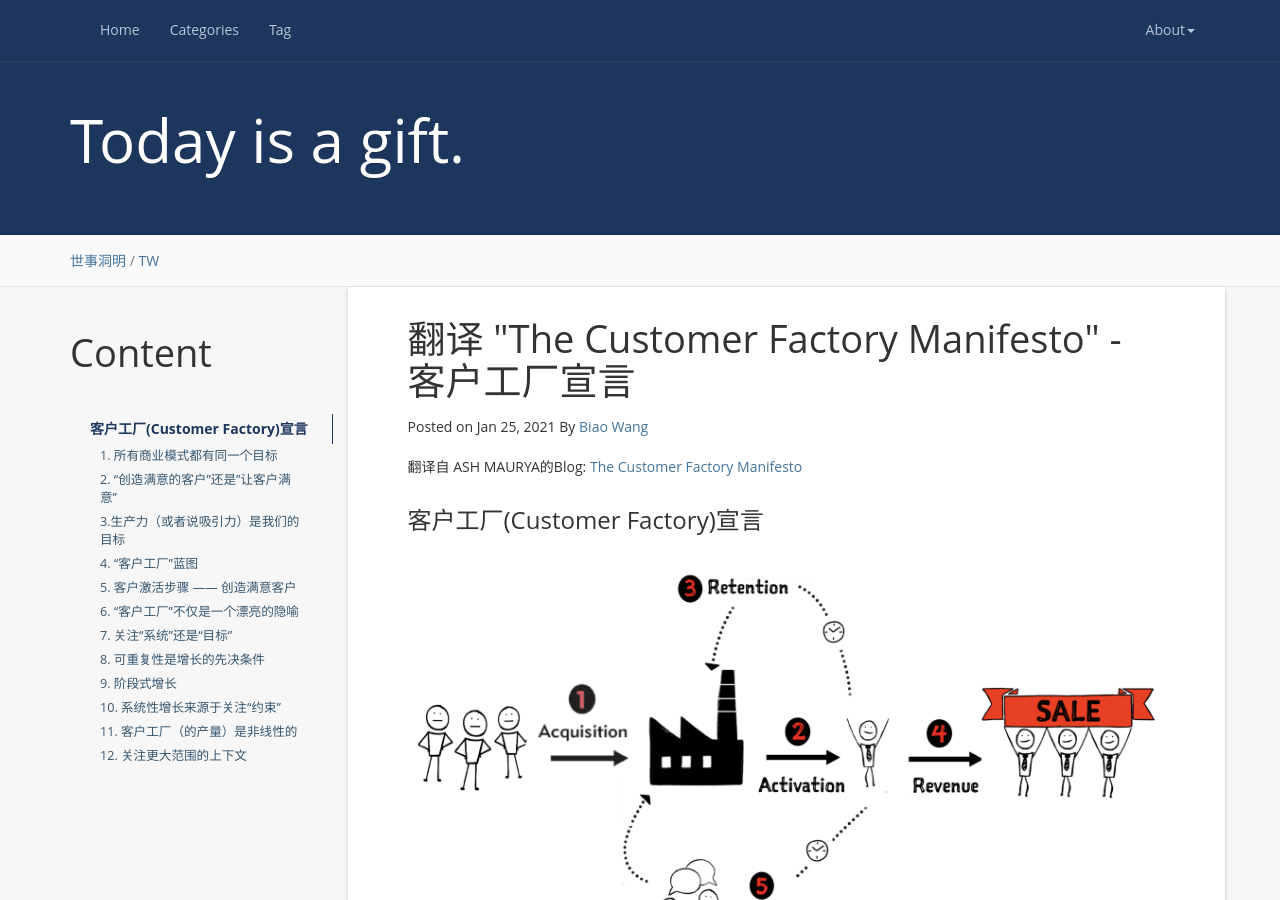
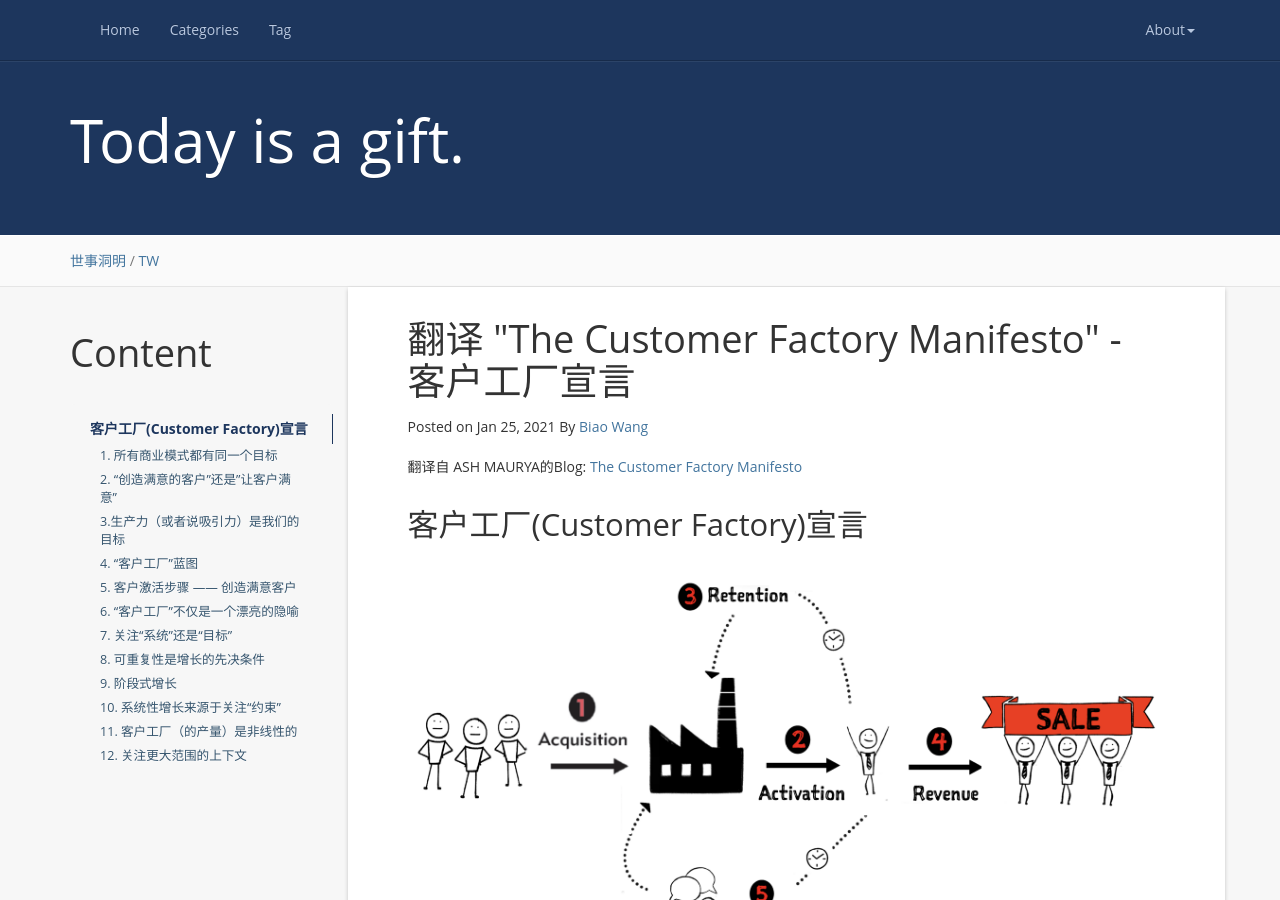
Before and after one commit to biaowang/biaowang.github.io, a Jekyll site: the page built from _posts/2021-01-26-翻译"The Customer Factory Manifesto" - 客户工厂宣言.md, in a window 1280 px wide and 900 px high. Built offline with Jekyll 4.4.1, drawn with Linux system fonts in a browser that asks for light colours; nearby versions of some CDN libraries; comment, search, counter and statistics services are not loaded.

Commit message:
Update 2021-01-26-翻译"The Customer Factory Manifesto" - 客户工厂宣言.md

```diff
--- a/_posts/2021-01-26-翻译"The Customer Factory Manifesto" - 客户工厂宣言.md
+++ b/_posts/2021-01-26-翻译"The Customer Factory Manifesto" - 客户工厂宣言.md
@@ -13,7 +13,7 @@
 翻译自 ASH MAURYA的Blog:
 [The Customer Factory Manifesto](https://blog.leanstack.com/the-customer-factory-manifesto/)
 
-### 客户工厂(Customer Factory)宣言
+## 客户工厂(Customer Factory)宣言
 
 
 ![The Customer Facotry]({{'/images/The_Customer_Factory_Blueprint.png'}})
@@ -26,15 +26,15 @@
 正如本宣言所示：
 
 
-#### 1. 所有商业模式都有同一个目标
+### 1. 所有商业模式都有同一个目标
 
 所有商业模式，不管其类型（B2B, B2C, 软件，硬件，各类服务等），都有同一个目标：
 
 **创造满意的客户(To Make happy Customers)**
+<br>
+<br>
 
-
-
-#### 2. "创造满意的客户"还是"让客户满意"
+### 2. "创造满意的客户"还是"让客户满意"
 
 创造满意的客户（Making Happy Customer）和让客户满意（Making Customers Happy）截然不同。
 
@@ -46,7 +46,7 @@
 每种商业模式背后都有一个“客户工厂”模型。
 
 
-#### 3.生产力（或者说吸引力）是我们的目标
+### 3.生产力（或者说吸引力）是我们的目标
 
 在“客户工厂”中，生产力是你可以创造出满意客户的比率。它类似于客户吸引力。
 
@@ -54,7 +54,7 @@
 
 
 
-#### 4. “客户工厂”蓝图
+### 4. “客户工厂”蓝图
 
 从基础层面来说，客户工厂把“未知访问者”作为系统的输入（原料），将之转化为“满意的客户”（成品）。
 
@@ -73,7 +73,7 @@
 
 
 
-#### 5. 客户激活步骤 —— 创造满意客户
+### 5. 客户激活步骤 —— 创造满意客户
 
 第二步——客户激活，你将在这步创造出满意客户。
 虽然所有步骤都在使你的商业模式成功，但“客户激活”是最重要的一步。
@@ -91,7 +91,7 @@
 反之亦然。
 
 
-#### 6. “客户工厂”不仅是一个漂亮的隐喻
+### 6. “客户工厂”不仅是一个漂亮的隐喻
 
 好的隐喻生动形象，所以我们选择使用制造行业来隐喻。
 多年的实际工厂管理经验，让我们学习到了如何将工厂看作一个系统，并对其进行建模和优化。
@@ -100,7 +100,7 @@
 
 
 
-#### 7. 关注“系统”还是“目标”
+### 7. 关注“系统”还是“目标”
 
 很多人告诉我们设定目标的重要性，这当然很重要，但是只是设定目标还远远不够。构造出一套系统来达成目标更具操作性。
 
@@ -126,7 +126,7 @@
 
 
 
-#### 8. 可重复性是增长的先决条件
+### 8. 可重复性是增长的先决条件
 
 可重复性是系统的关键特征。
 工厂管理员在开启机器流水线之前，是可以预测到系统的生产力的。
@@ -146,7 +146,7 @@
 
 
 
-#### 9. 阶段式增长
+### 9. 阶段式增长
 
 很多创业者都试图通过“加速一切”来尽早地扩张商业模式。可最终结果，往往是在错误的时间和事情上花费了不必要的时间、金钱和努力。
 
@@ -170,7 +170,7 @@
 
 
 
-#### 10. 系统性增长来源于关注“约束”
+### 10. 系统性增长来源于关注“约束”
 
 客户工厂的步骤就像是环环相扣的链条。
 在任意给定的时间点，总会存在着最弱的一环或约束。增长来自于成功地识别并打破这个约束。
@@ -186,7 +186,7 @@
 
 
 
-#### 11. 客户工厂（的产量）是非线性的
+### 11. 客户工厂（的产量）是非线性的
 
 需要重点提醒的是，一个系统（比如我们的客户工厂）是由一系列内部相互关联的步骤组成的，整体不一定就是部分之和，而且通常都不是。
 
@@ -199,7 +199,7 @@
 
 
 
-#### 12. 关注更大范围的上下文
+### 12. 关注更大范围的上下文
 
 功能特性、收益、成本、收入，这些是存在于在你的产品（或解决方案）上下文。
 
```
